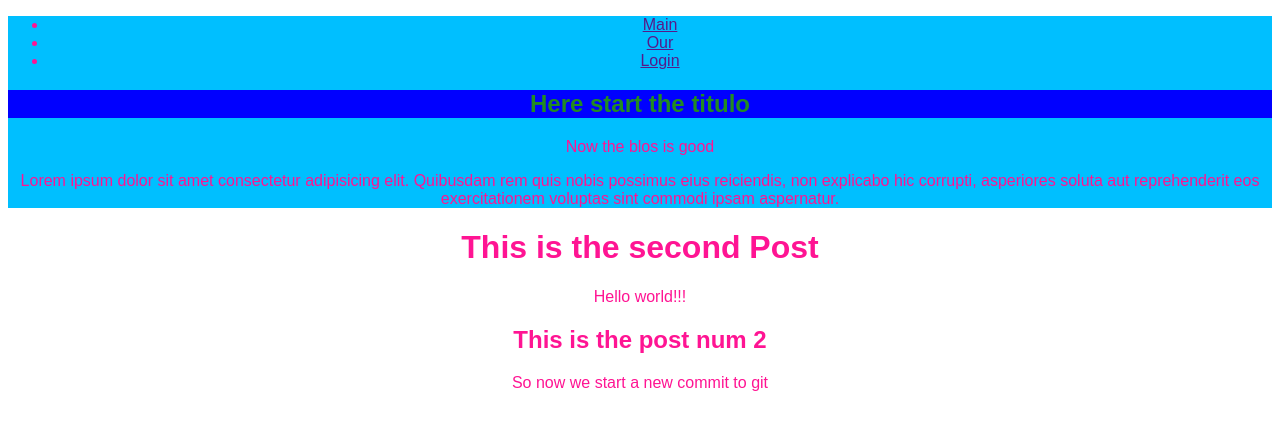
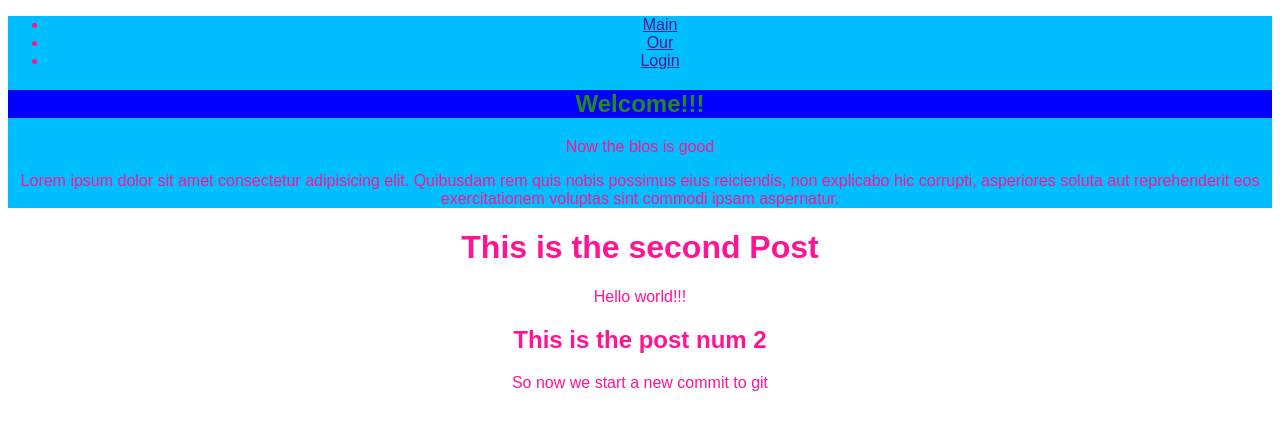
Before and after one commit to Learning-Git-and-GitHub/GitHub-1, a plain HTML site: page blogpost.html in a window 1280 px wide. Drawn offline with Linux system fonts and the light colour scheme.

Commit message:
Changes in the titles

```diff
--- a/blogpost.html
+++ b/blogpost.html
@@ -18,7 +18,7 @@
         </nav>
 
         <div class="header2">
-            <h2 class="header-2">Here start the titulo</h2>
+            <h2 class="header-2">Welcome!!!</h2>
             <p>Now the blos is good</p>
             <p>Lorem ipsum dolor sit amet consectetur adipisicing elit. Quibusdam rem quis nobis possimus eius reiciendis, non explicabo hic corrupti, asperiores soluta aut reprehenderit eos exercitationem voluptas sint commodi ipsam aspernatur.</p>
         </div>
```
